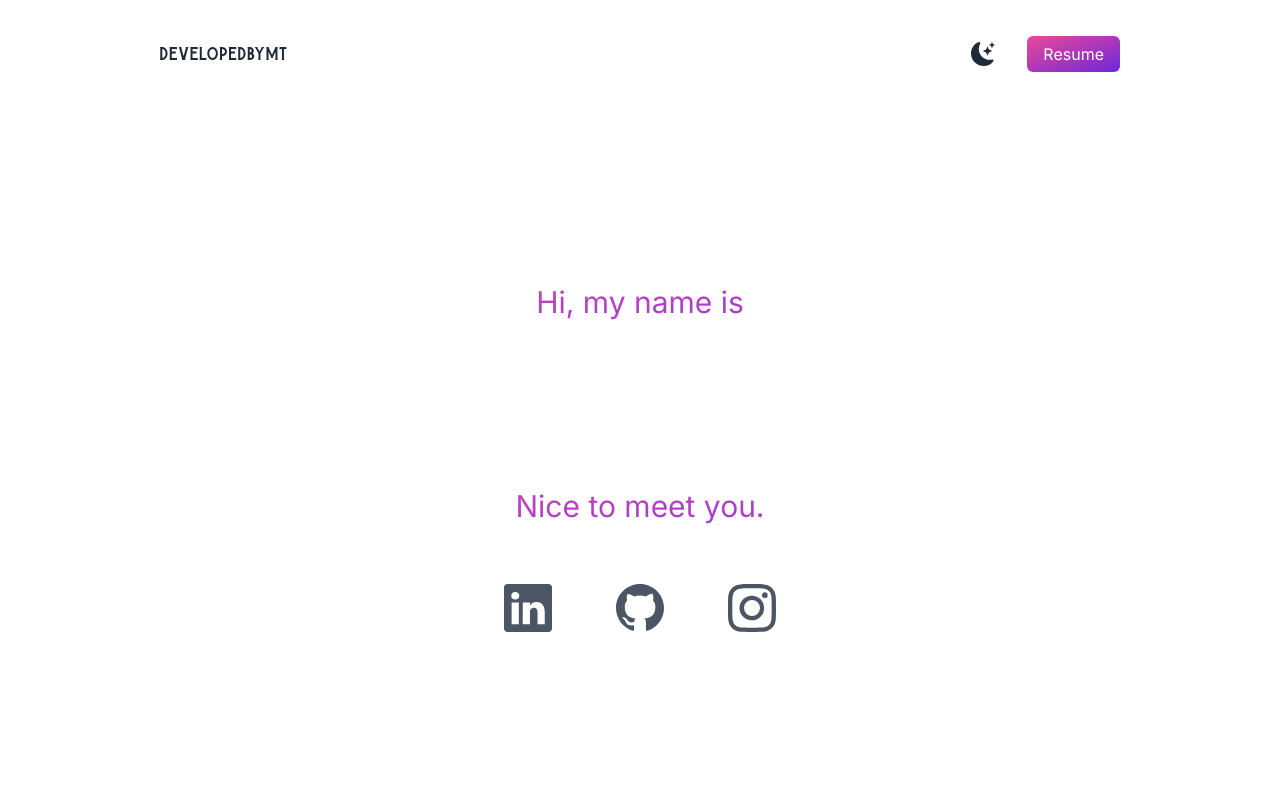
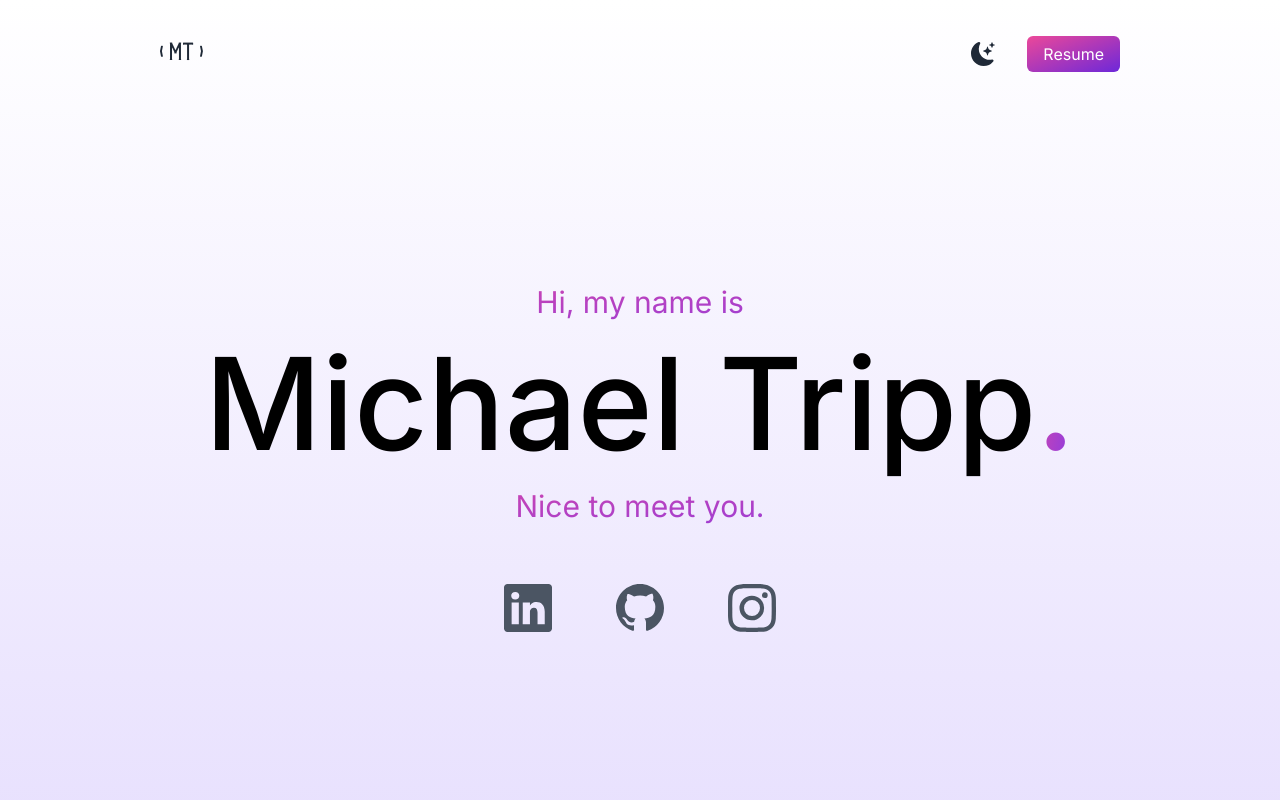
Before and after one commit to mctripp10/mctripp10.github.io, a Next.js app: page / in a window 1280 px wide. Shown: the top 800 px of the page. Built offline with nearby package versions, Linux system fonts and the light colour scheme.

Commit message:
purple style

```diff
--- a/app/page.js
+++ b/app/page.js
@@ -30,10 +30,10 @@ export default function Home() {
         <meta name="description" content="Generated by create next app" />
         <link rel="icon" href="/favicon.ico" />
       </Head>
-      <main className=" bg-white px-10 dark:bg-gray-900 md:px-20 lg:px-40">
+      <main className="bg-gradient-to-b from-white to-violet-400 px-10 dark:bg-gradient-to-b dark:from-gray-900 dark:to-violet-950 md:px-20 lg:px-40">
         <section className="min-h-screen">
           <nav className="pt-10 flex justify-between dark:text-white">
-            <h1 className="font-burtons text-xl text-gray-800 dark:text-white">developedbymt</h1>
+            <h1 className="font-burtons text-xl text-gray-800 dark:text-white">{"< "}MT{" >"}</h1>
             <ul className="flex items-center">
               <li>
                 <BsFillMoonStarsFill
@@ -55,8 +55,8 @@ export default function Home() {
               <h3 className="text-2xl py-5 bg-gradient-to-br from-pink-500 to-violet-600 text-transparent bg-clip-text md:text-3xl">
                 Hi, my name is
               </h3>
-              <h2 className="text-5xl text-white font-medium md:text-9xl">
-                Michael Tripp
+              <h2 className="text-5xl text-black dark:text-white font-medium md:text-9xl">
+                Michael Tripp<span className="text-5xl py-5 bg-gradient-to-br from-pink-500 to-violet-600 text-transparent bg-clip-text md:text-9xl">.</span>
               </h2>
               <h3 className="text-2xl py-5 bg-gradient-to-br from-pink-500 to-violet-600 text-transparent bg-clip-text md:text-3xl">
                 Nice to meet you.
```
